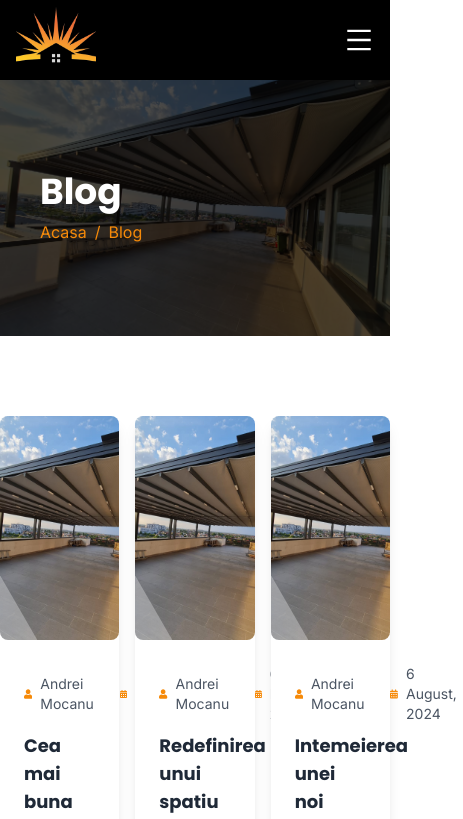
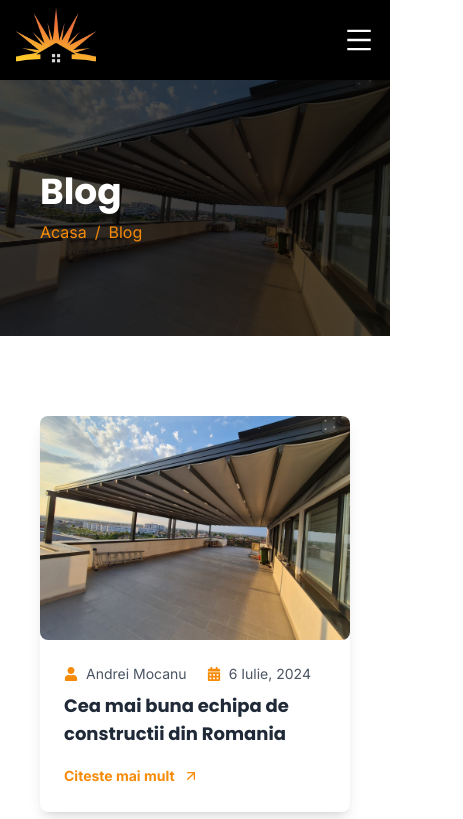
Before and after one commit to mocanuandrei1/sun-pro-2, a Next.js app: page /blog in a window 390 px wide. Shown: the top 819 px of the page, 463 px wide, since content can reach past the window. Built offline with nearby package versions, Linux system fonts and the light colour scheme.

Commit message:
Refactor BlogCards component to improve grid layout and responsiveness

```diff
--- a/src/components/BlogCards.js
+++ b/src/components/BlogCards.js
@@ -32,7 +32,7 @@ export default function BlogCards() {
   ];
 
   return (
-    <div className="grid grid-cols-3 gap-4 mx-auto max-w-7xl py-20">
+    <div className="grid lg:grid-cols-3 grid-cols-1  lg:gap-4 gap-8 lg:mx-auto mx-10 max-w-7xl py-20">
       {blogs.map((blog) => (
         <div
           key={blog.id}
```
